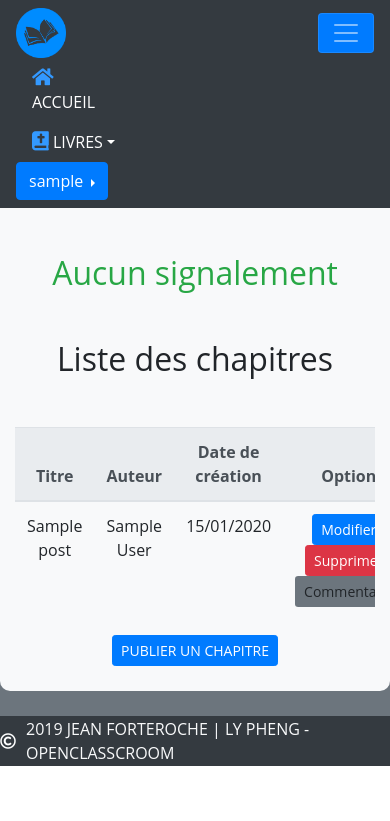
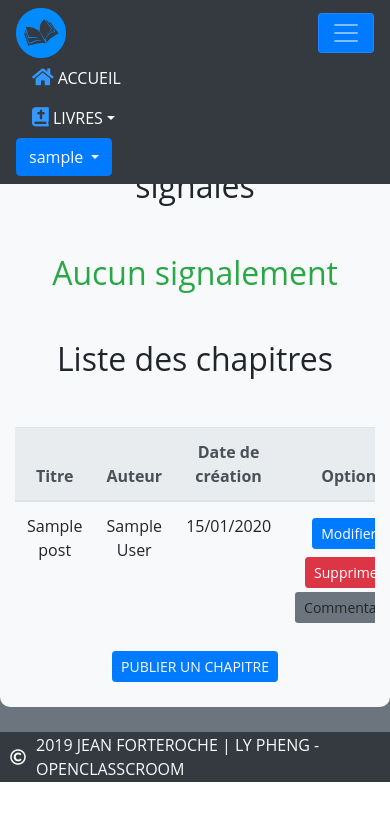
Before and after one commit to PhengDev/Projet-4-Jean-Forteroche, a PHP site: page /administration in a window 390 px wide, after a click that opens the changed part. Shown: the top 821 px of the page. Run offline with PHP 8.4, Linux system fonts and the light colour scheme; the visitor is signed in with stand-in values (Sample User, id 1); tables that the repository leaves empty or names only in its code hold one stand-in row (values such as "Sample post"); some libraries are stand-ins or nearby versions.

Commit message:
Ajustement et finalisation

```diff
--- a/public/css/style.css
+++ b/public/css/style.css
@@ -41,6 +41,7 @@ color: blue;
     height: 300px;
     width: 300px;
     margin-bottom: 30px;
+    float: left;
 }
 
 .jumbotron {
@@ -188,6 +189,7 @@ footer {
 
 @media screen and (max-width: 768px) {
 
+    /* HOME */
     #navbarCollapse {
         margin-left: 0px;
     }
@@ -195,17 +197,54 @@ footer {
 
 @media screen and (max-width: 425px) {
 
-    #navbarToggleExternalContent {
-        margin-left: 0px;
-    }
+    /* HOME */
     .jumbotron {
         margin-top: 20px;
     }
+
     .menu{
         display:flex;
         justify-content: space-around;
         flex-direction: column;
         margin-right: 250px;
+    }
 
+    footer i{
+        margin:auto;
+        padding-left: 10px;
+    }
+
+    .image_Jean {
+        float: initial;
+    }
+
+    .dropright .dropdown-toggle::after {
+        display: inline-block;
+        margin-left: .255em;
+        vertical-align: .255em;
+        content: "";
+        border-top: .3em solid;
+        border-right: .3em solid transparent;
+        border-bottom: 0;
+        border-left: .3em solid transparent;
+    }
+
+    .dropright .dropdown-menu {
+        top: initial;
+        left:initial;
+        margin-left: initial;
+    }
+
+    .nav{
+        width: 200px;
+    }
+
+    #navbarToggleExternalContent {
+        margin-left: 0px;
+    }
+
+    /* BOOK */
+    .rpv-center{
+        text-align: center;
     }
 }
--- a/views/template.php
+++ b/views/template.php
@@ -39,8 +39,9 @@
     <header>
         <!-- Barre de navigation -->
         <nav class="navbar navbar-expand-md fixed-top bg-dark navbar-dark">
-            <img class="img-fluid" src="public/images/logo1.png" id="navbar-logo">
-
+            <a href="home">
+                <img class="img-fluid" src="public/images/logo1.png" id="navbar-logo">
+            </a>
             <!-- Toggle pour mobile -->
             <button class="navbar-toggler bg-primary" type="button" data-toggle="collapse" data-target="#navbarToggleExternalContent" aria-controls="navbarToggleExternalContent" aria-expanded="false" aria-label="Toggle navigation">
                 <span class="navbar-toggler-icon"></span>
@@ -57,7 +58,7 @@
                             <a class="dropdown-item menu-hover" href="book">Billet simple pour l'Alaska</a>
                         </div>
                     </li>
-                    <li class="nav-item">
+                    <li class="nav-item test">
                         <!-- Affichage de la variable menu -->
                         <?= $menu ?>
                     </li>
@@ -70,9 +71,10 @@
     <?= $content ?>
 
     <footer class="footer bg-dark">
-
-        <i class="far fa-copyright"></i>
-        <p class="text-footer text-light"> 2019 JEAN FORTEROCHE | LY PHENG - OPENCLASSCROOM</p>
+        <div class="d-flex justify-content-center">
+            <i class="far fa-copyright float-left "></i>
+            <p class="text-footer text-light"> 2019 JEAN FORTEROCHE | LY PHENG - OPENCLASSCROOM</p>
+        </div>
     </footer>
 
     <script src="https://code.jquery.com/jquery-3.3.1.slim.min.js" integrity="sha384-q8i/X+965DzO0rT7abK41JStQIAqVgRVzpbzo5smXKp4YfRvH+8abtTE1Pi6jizo" crossorigin="anonymous"></script>
--- a/views/viewAdministration.php
+++ b/views/viewAdministration.php
@@ -29,8 +29,8 @@ require_once("views/viewSignal.php"); ?>
                         <td><?= $chapter->date() ?></td>
                         <td>
                             <div>
-                                <a href="editchapter&amp;id=<?= $chapter->id() ?>" class="btn btn-sm btn-primary ">Modifier</a>
-                                <a href="" class="btn btn-sm btn-danger trash" data-toggle="modal" data-id="<?= $chapter->id() ?>" data-target="#modalDeleteChapter">Supprimer</a>
+                                <a href="editchapter&amp;id=<?= $chapter->id() ?>" class="btn btn-sm btn-primary m-1">Modifier</a>
+                                <a href="" class="btn btn-sm btn-danger trash m-1" data-toggle="modal" data-id="<?= $chapter->id() ?>" data-target="#modalDeleteChapter">Supprimer</a>
                                 <a href="comment&amp;id=<?= $chapter->id() ?>" class="btn btn-sm bg-secondary">Commentaire</a>
                             </div>
                         </td>
--- a/views/viewBook.php
+++ b/views/viewBook.php
@@ -2,12 +2,12 @@
 <!-- Affichage de tous les chapitres -->
 <div class="container-page bg-secondary">
     <?php foreach ($chapters as $chapter) : ?>
-        <div class="container style-container col-xl-8 col-lg-10 col-md-10">
+        <div class="container style-container col-sm-8 col-xl-8 col-lg-10 col-md-10">
             <a href="chapter&amp;id=<?= $chapter->id() ?>">
                 <h2 class="text-center"><?= $chapter->title() ?></h2>
             </a>
             <br>
-            <a href="chapter&amp;id=<?= $chapter->id() ?>"><img src="public/images/livre1.jpg" class="rounded mx-auto d-block" alt="livre"></a>
+            <a href="chapter&amp;id=<?= $chapter->id() ?>"><img src="public/images/livre1.jpg" class=" col-sm-5 rounded m-auto d-block" alt="livre"></a>
             <br>
 
             <small class="text-muted float-right">écrite le <?= $chapter->date() ?></small>
--- a/views/viewChapter.php
+++ b/views/viewChapter.php
@@ -35,7 +35,7 @@
         }
         // Sinon affichage d'un lien pour se connecter ou s'inscrire
         else {
-            echo  $content = "<p class=\"text-center\"><a href=\"authentication\">Connectez-vous</a> ou <a href=\"register\">inscrivez-vous</a> pour ajouter un commentaire.</p>";
+            echo  $content = "<p class=\"text-center\"><a href=\"authentication\">Connectez-vous</a> pour ajouter un commentaire.</p>";
         }
         ?>
         <p class="text-center text-danger font-weight-bold style-register-error"><?php if (isset($error)) {
@@ -59,7 +59,7 @@
                         echo "<p class=\"text-primary\"><span class=\"font-weight-bold\">" . $comment->author() . '</span> le ' .  $comment->dateComment() . "</p>";
                     }
                     echo "<p>" . html_entity_decode($comment->comment()) . "</p>";
-                    echo "<div class=\"dropdown-divider\"></div>";
+                    echo "<hr>";
                     echo "<div class=\"comment-flex\">";
 
                     // Bouton pour signaler un message
--- a/views/viewHome.php
+++ b/views/viewHome.php
@@ -13,7 +13,7 @@
 
 <!-- Biographie -->
 <section class="jumbotron bg-info text-center mb-lg-5 mb-sm-5 mb-md-5">
-    <img src="public/images/photo.jpg" class="rounded float-left mr-lg-5 mr-sm-5 mr-md-5 image_Jean" alt="Portrait de Jean Forteroche" >
+    <img src="public/images/photo.jpg" class="rounded mr-lg-5 mr-sm-5 mr-md-5 image_Jean" alt="Portrait de Jean Forteroche" >
     <div class="container">
         <h2 class="mb-4 text-uppercase">Biographie</h2>
         <p class="text-jumbotron text-justify">Jean Forteroche, né le 7 novembre 1980 à Paris, est un écrivain, philosophe, romancier, dramaturge, journaliste, essayiste et nouvelliste français. Il est aussi journaliste militant engagé dans la Résistance française et, proche des courants libertaires, dans les combats moraux de l'après-guerre.
@@ -38,7 +38,7 @@ En marge des courants philosophiques, Camus est d'abord témoin de son temps, in
                     <div class="card mb-4 box-shadow">
 
                         <div class="card-body">
-                            <h5 class="card-title"><u><?= $chapter->title() ?></u></h5>
+                            <h5 class="card-title rpv-center"><u><?= $chapter->title() ?></u></h5>
                             <p class="card-text"><?= nl2br(html_entity_decode(substr($chapter->content(), 0, 300))) ?>...</p>
                             <div class="d-flex justify-content-between align-items-center">
                                 <a class="btn btn-primary" href="chapter&amp;id=<?= $chapter->id() ?>" role="button">Voir chapitre</a>
--- a/views/viewSignal.php
+++ b/views/viewSignal.php
@@ -2,13 +2,13 @@
 $signal;
 
 if ($signalsComments) {
-        $signal = "<table class=\"table table-responsive-sm text-center\">
+        $signal = "<table class=\"table table-responsive-sm text-center table-responsive-sm test\">
                         <thead class=\"thead-light\">
                             <tr>
                                 <th scope=\"col\">Chapitre</th>
                                 <th scope=\"col\">Auteur</th>
                                 <th scope=\"col\">Message</th>
-                                <th scope=\"col\">Message</th>
+                                <th scope=\"col\">Editer</th>
                             </tr>
                         </thead>";
                         foreach ($signalsComments as $signalComment) {
```
